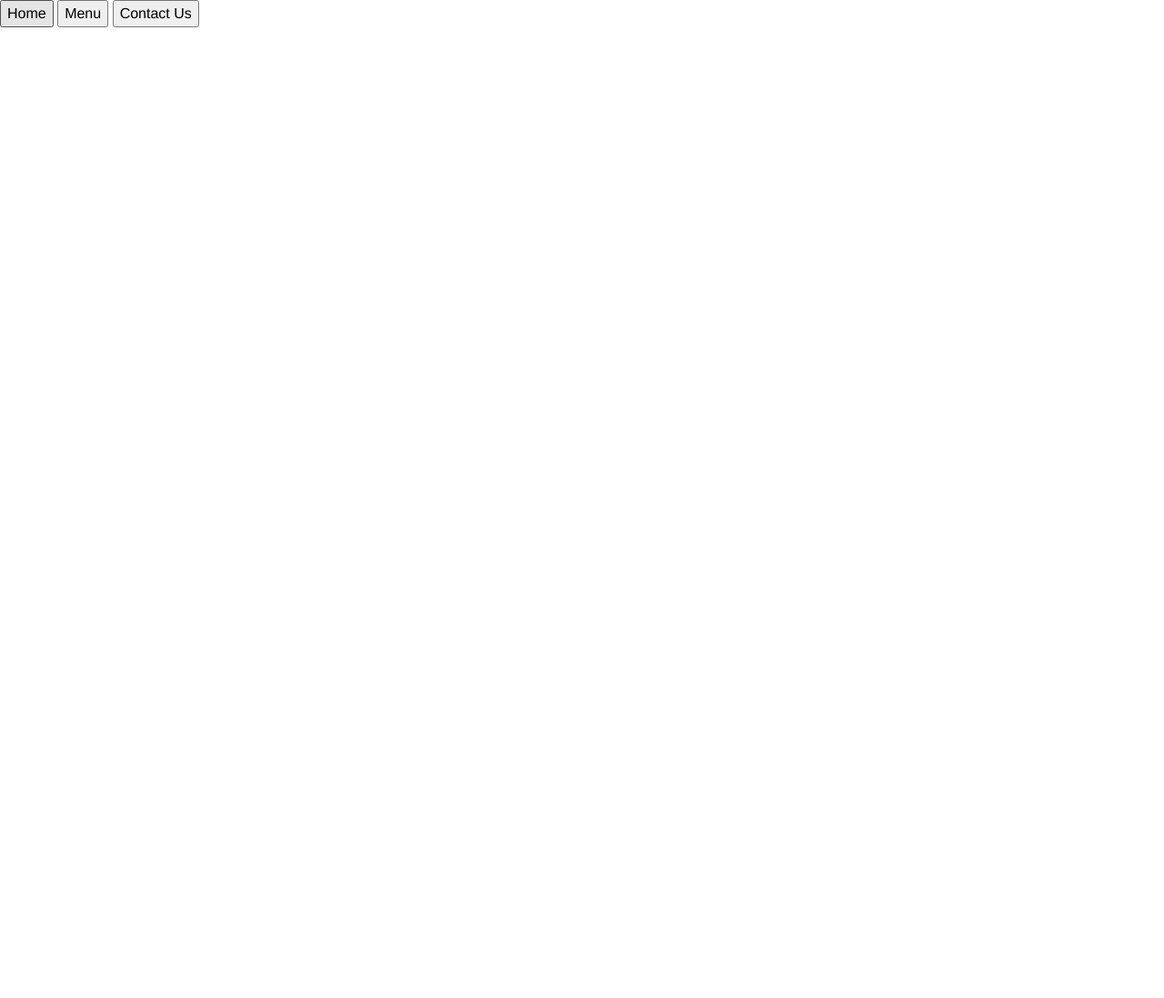
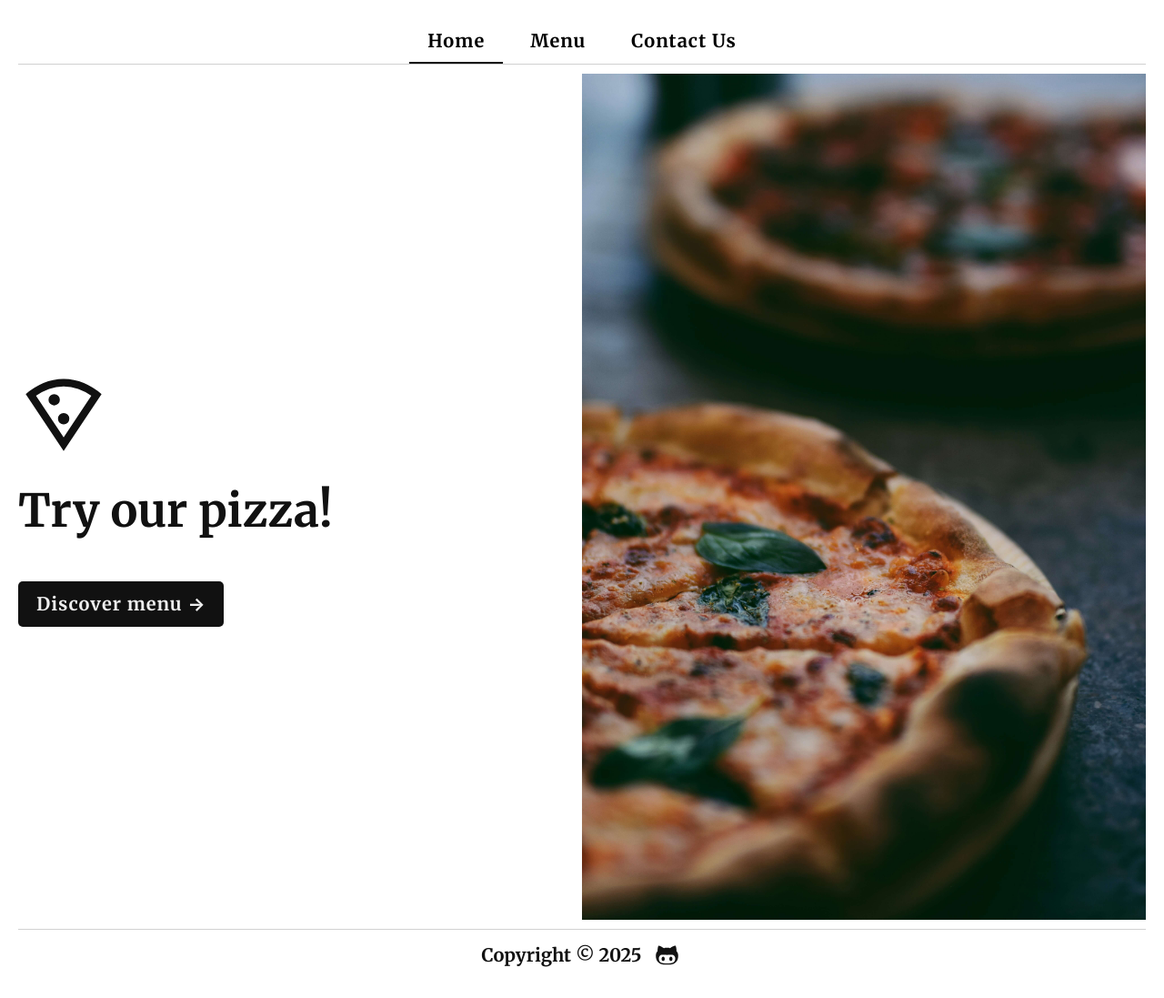
Before and after one commit to pav-nk/Restaurant-Page, a website built with webpack: page src/template.html in a window 1280 px wide. Shown: the whole page at 91% size. Before the commit the page ends 800 px from the top, so only its background shows below. Built offline with nearby package versions, Linux system fonts and the light colour scheme.

Commit message:
feat: developed the layout of the home page

```diff
--- a/src/scss/styles.scss
+++ b/src/scss/styles.scss
@@ -1,26 +1,162 @@
 @use "./reset";
+@import url('https://fonts.googleapis.com/css2?family=Merriweather:wght@400;700&display=swap');
+
 
 /* colors */
 $color-1: #FFFFFF;
 $color-2: #111111;
 $color-3: #EEEEEE;
 $color-4: #767676;
+$color-5: #D1D1D1;
 
 html {
   font-size: 10px;
+  min-height: 100%;
+  display: flex;
+  flex-direction: column;
 }
 
 body {
   font-size: 1.6rem;
-  font-family: Helvetica, Arial, system-ui, sans-serif;
+  font-family: "Merriweather", system-ui, -apple-system, sans-serif;
+  font-weight: 400;
+  color: $color-2;
+  flex-grow: 1;
 }
 
 a,
 button {
   cursor: pointer;
+  background: transparent;
+  border: none;
+  outline: none;
+}
+
+img {
+  width: 100%;
+  height: auto;
+  display: block;
 }
 
 .container {
   margin: 0 auto;
+  padding: 2rem;
   max-width: 1320px;
+  min-height: 100vh;
+  display: flex;
+  flex-direction: column;
+  align-items: center;
 }
+
+.header {
+  align-self: stretch;
+  border-bottom: 1px solid $color-5;
+  text-align: center;
+  display: flex;
+  justify-content: center;
+}
+
+.navigation {
+  display: flex;
+  gap: 1rem;
+}
+
+.content {
+  flex-grow: 1;
+  display: flex;
+  padding: 1rem 0;
+
+  &__main {
+    flex: 1 1 50%;
+    display: flex;
+    flex-direction: column;
+    align-items: flex-start;
+    justify-content: center;
+    gap: 2rem;
+  }
+
+  &__img {
+    flex: 1 1 50%;
+    box-shadow: 0 1px 1px rgba(0, 0, 0, .08);
+
+    &>img {
+      width: auto;
+      height: 100%;
+      object-fit: cover;
+    }
+  }
+}
+
+.footer {
+  padding: 1rem 0;
+  border-top: 1px solid $color-5;
+  width: 100%;
+  display: flex;
+  justify-content: center;
+
+  &__content {
+    display: flex;
+    gap: 1rem;
+    align-items: center;
+  }
+}
+
+.footer span,
+.footer .link {
+  font-weight: 700;
+  font-size: 2rem;
+}
+
+.link--github {
+  display: block;
+  width: 3.5rem;
+  height: 3.5rem;
+  background: url(../assets/svg/github.svg) 100% / contain no-repeat;
+}
+
+.button {
+  transition: all 0.5s ease-in-out;
+  display: flex;
+  align-items: center;
+  justify-content: center;
+  padding: 1rem 2rem;
+  font-size: 2rem;
+  text-decoration: none;
+  font-weight: 700;
+  background: transparent;
+  letter-spacing: 0.1rem;
+
+  &--menu {
+    box-shadow: inset 0 -2px transparent;
+
+    &:hover,
+    &:active {
+      box-shadow: inset 0 -2px $color-2;
+    }
+  }
+
+  &--main {
+    border-radius: 0.5rem;
+    background: $color-2;
+    color: $color-3;
+
+    &:hover,
+    &:active {
+      background: linear-gradient(to top, transparent 50%, #ffffff1a 100%), #222222;
+    }
+  }
+}
+
+.checked {
+  box-shadow: inset 0 -2px $color-2;
+}
+
+.title {
+  font-size: 5rem;
+  color: $color-2;
+}
+
+.logo {
+  width: 10rem;
+  height: 10rem;
+}
--- a/src/template.html
+++ b/src/template.html
@@ -5,6 +5,7 @@
     <meta charset="UTF-8">
     <meta http-equiv="X-UA-Compatible" content="IE=edge">
     <meta name="viewport" content="width=device-width, initial-scale=1.0">
+    <link rel="icon" type="image/x-icon" href="./assets/svg/pizza.svg">
     <title>Restaurant-Page</title>
 </head>
 
@@ -12,13 +13,28 @@
     <div class="container">
         <header class="header">
             <nav class="navigation">
-                <button type="button">Home</button>
-                <button type="button">Menu</button>
-                <button type="button">Contact Us</button>
+                <button type="button" class="button button--menu checked">Home</button>
+                <button type="button" class="button button--menu">Menu</button>
+                <button type="button" class="button button--menu">Contact Us</button>
             </nav>
         </header>
-        <div id="content"></div>
-        <footer class="footer"></footer>
+        <div class="content" id="content">
+            <div class="content__main">
+                <img class="logo" src="./assets/svg/pizza.svg" alt="pizza logo">
+                <h1 class="title">Try our pizza!</h1>
+                <p class="text"></p>
+                <button class="button button--main">Discover menu &#8594;</button>
+            </div>
+            <div class="content__img">
+                <img src="./assets/img/home.jpg" alt="home pizza">
+            </div>
+        </div>
+        <footer class="footer">
+            <div class="footer__content">
+                <span>Copyright © 2025</span>
+                <a class="link link--github" href="https://github.com/pav-nk"></a>
+            </div>
+        </footer>
     </div>
 </body>
 
```
Also changed, not shown: src/assets/img/home.jpg (added), src/assets/svg/github.svg (added), src/assets/svg/pizza.svg (added).
